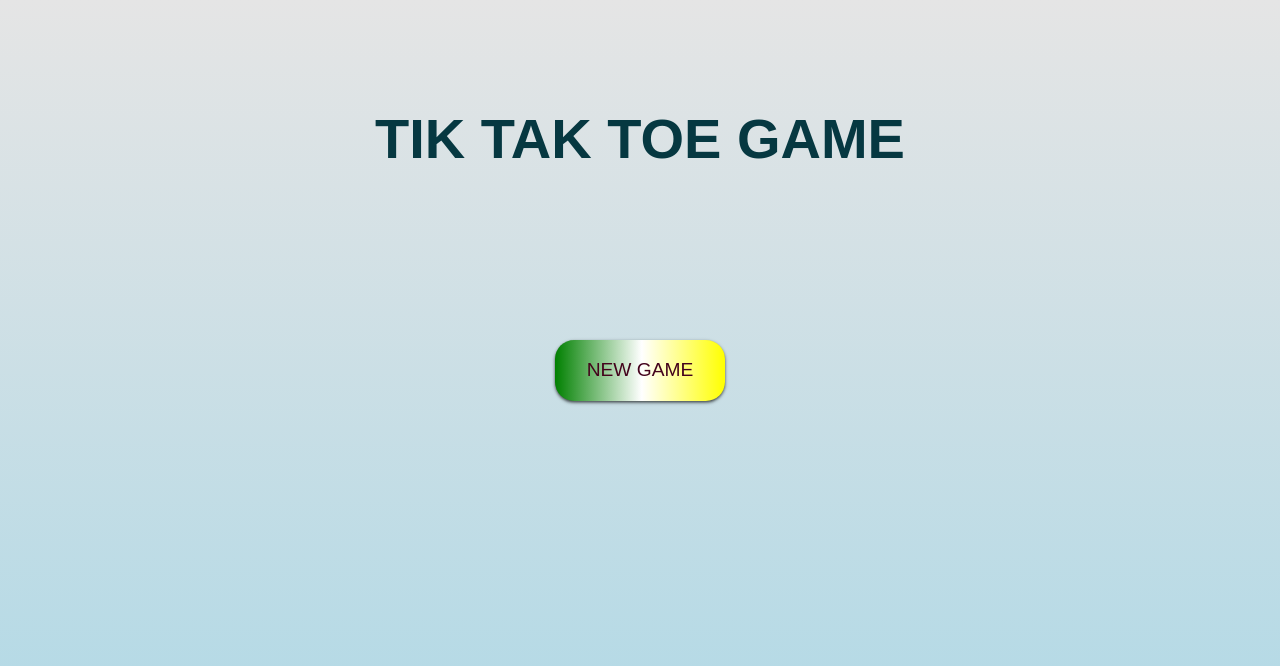
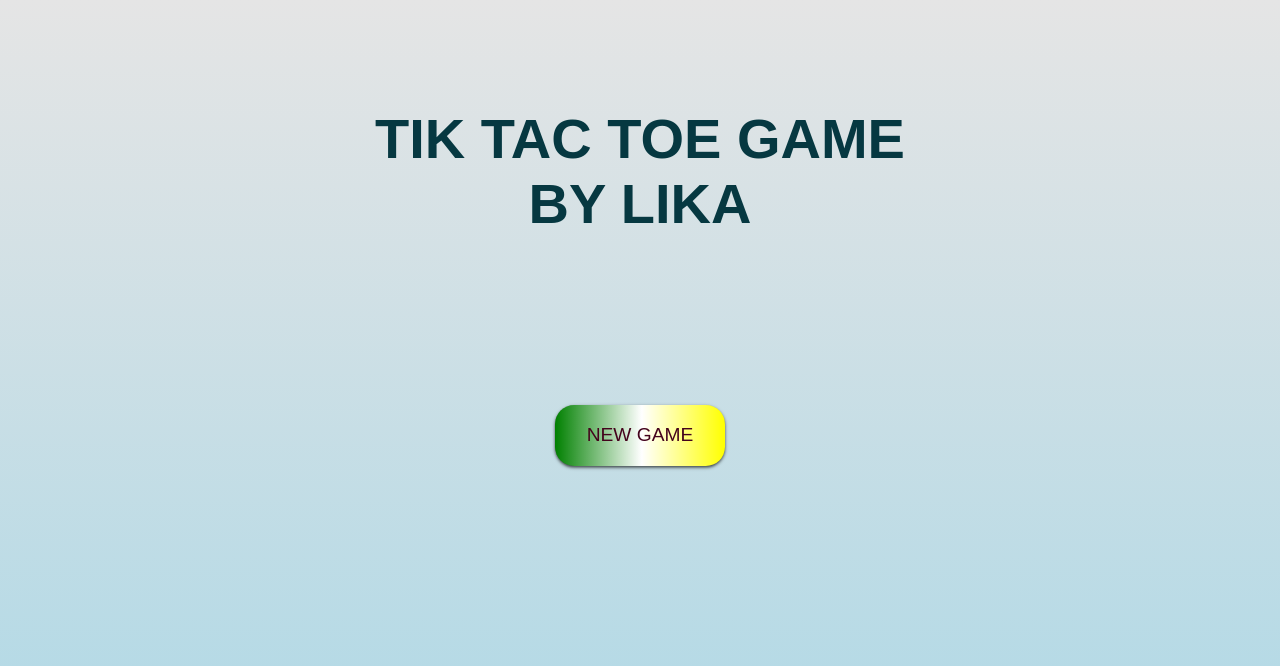
Before and after one commit to LikaKhac/Lika, a plain HTML site: page index.html in a window 1280 px wide. Drawn offline with Linux system fonts and the light colour scheme.

Commit message:
Update index.html

```diff
--- a/index.html
+++ b/index.html
@@ -18,7 +18,7 @@
         <div class="area">
 
             <div class="game">
-                <h1 class="title">TIK TAK TOE GAME</h1>
+                <h1 class="title">TIK TAC TOE GAME <br> BY LIKA</h1>
 
             </div>
 
@@ -27,7 +27,7 @@
             </div>
 
             <form class="modal">
-                <label for="inputcell"> Choose a number between <br> 3 to 7</label>
+                <label for="inputcell"> Choose a number between <br> 3 to 7 </label>
                 <input type="text" id="inputcell" class="inputcell">
                 <input type="submit" value="Start Game" class="input_btn">
             </form>
@@ -44,25 +44,13 @@
             <button class="btn_quit"> <i class="fas fa-power-off"></i> Quit </button>
         </div>
 
-
     </div>
 
+
     <script src="script.js"></script>
-    <!-- <style>
-div {
-  width: 100px;
-  height: 50px;
-  background-color: red;
-  font-weight: bold;
-  position: relative;
-  animation: mymove 5s infinite;
-}
-    #div1 {animation-timing-function: linear;}
-    @keyframes mymove {
-  from {left: 0px;}
-  to {left: 300px;}
-}
-  </style> -->
+    <style>
+
+  </style>
 </body>
 
 </html>
```
